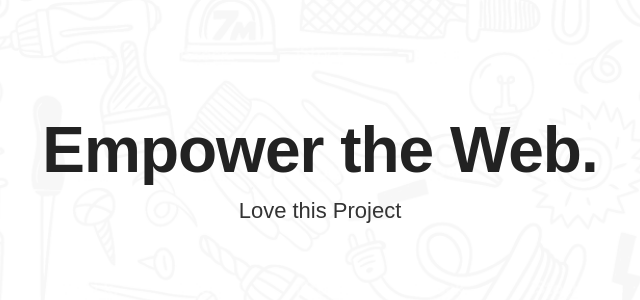
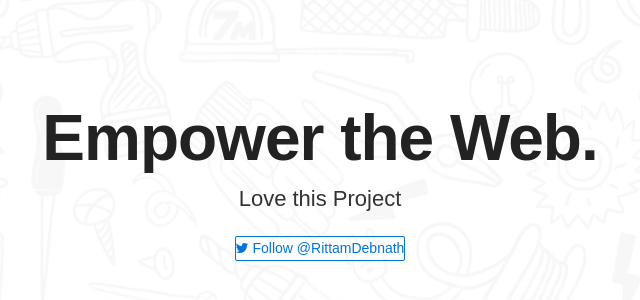
Before and after one commit to rittamdebnath/HelloKit, a plain HTML site: page index.html in a window 1280 px wide. Shown: the part 232-532 px from the top of the page, without its empty margins (320-960 px from the left). Drawn offline with Linux system fonts and the light colour scheme; a web font is replaced by a local one.

Commit message:
Added Twitter Button

```diff
--- a/assets/css/4-pages/_example-page-home.sass
+++ b/assets/css/4-pages/_example-page-home.sass
@@ -18,6 +18,19 @@ p
   font:
     size: 22px
   color: #333
+
+//Twitter Button
+
+.btn
+  border: 1px solid #0074D9
+  border-radius: 2px
+.twit-follow
+  transition: all .3s ease-in-out
+  &:hover
+    color: white
+    background: #0074D9
+
+
 
 // Typed cursor animation
 
--- a/index.html
+++ b/index.html
@@ -5,11 +5,12 @@
     <meta charset="utf-8"/>
     <meta name="viewport" content="width=device-width, initial-scale=1"/>
     <link rel="shortcut icon" href="favicon.ico"/>
+    <link rel="stylesheet" href="https://maxcdn.bootstrapcdn.com/font-awesome/4.5.0/css/font-awesome.min.css"/>
     <link rel="stylesheet" href="assets/css/main.css"/>
   </head>
   <body>
     <h1 id="typed">Hello World </h1>
-    <p>Love this Project </p>
+    <p>Love this Project </p><a href="https://twitter.com/RittamDebnath" class="btn twit-follow"><i class="fa fa-twitter"></i> Follow @RittamDebnath</a>
     <script src="assets/js/jquery-2.1.4.min.js"></script>
     <script src="assets/js/typed.min.js"></script>
     <script src="assets/js/functions.js"></script>
```
Also changed, not shown: assets/css/main.css, 1 other file.
